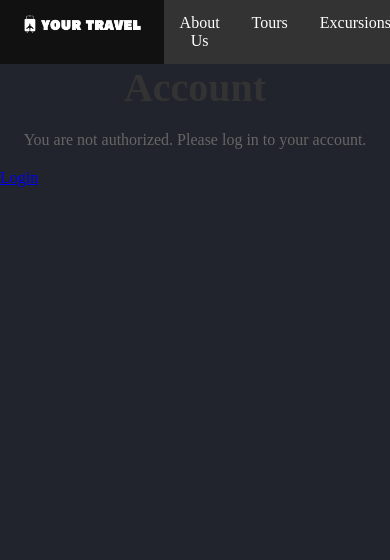
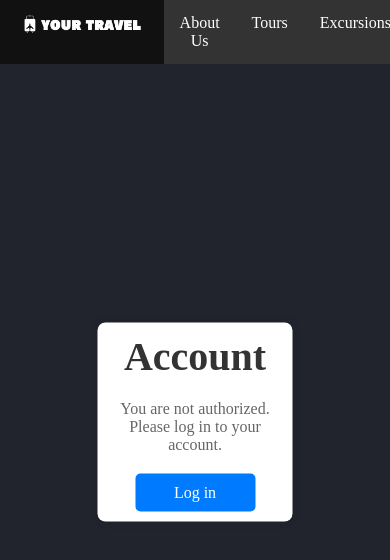
Before and after one commit to marianamrn/travel-agency, a Vue app: page /myprofile in a window 390 px wide. Shown: the top 560 px of the page. Built offline with nearby package versions, Linux system fonts and the light colour scheme.

Commit message:
Update styles to My Account

```diff
--- a/src/components/AboutUs.vue
+++ b/src/components/AboutUs.vue
@@ -1,7 +1,29 @@
 <template>
-  <div>
+  <div class="about-us">
     <h1>About Us</h1>
-    <p>Information about us.</p>
+    <section class="countries">
+      <h2>Countries We Collaborate With</h2>
+      <!-- Мапа країн, з якими співпрацює компанія -->
+      <iframe
+        src="https://www.google.com/maps/d/embed?mid=your_map_id"
+        width="640"
+        height="480"
+        frameborder="0"
+        style="border:0"
+        allowfullscreen
+      ></iframe>
+    </section>
+    <section class="booking-guide">
+      <h2>Booking Guide</h2>
+      <!-- Гайд по бронюванню -->
+      <ol>
+        <li>Choose your destination.</li>
+        <li>Select your travel dates.</li>
+        <li>Provide traveler information.</li>
+        <li>Make a payment to confirm your booking.</li>
+        <li>Receive your booking confirmation.</li>
+      </ol>
+    </section>
   </div>
 </template>
 
@@ -9,3 +31,40 @@
 export default {
 };
 </script>
+
+<style scoped>
+.about-us {
+  font-family: Arial, sans-serif;
+  padding: 20px;
+}
+
+.about-us h1 {
+  font-size: 2em;
+  margin-bottom: 20px;
+}
+
+.about-us section {
+  margin-bottom: 40px;
+}
+
+.about-us h2 {
+  font-size: 1.5em;
+  margin-bottom: 10px;
+  color: #333;
+}
+
+.about-us iframe {
+  width: 100%;
+  height: 480px;
+  border: none;
+  margin-top: 10px;
+}
+
+.booking-guide ol {
+  padding-left: 20px;
+}
+
+.booking-guide li {
+  margin-bottom: 10px;
+}
+</style>
--- a/src/components/MyProfile.vue
+++ b/src/components/MyProfile.vue
@@ -2,7 +2,7 @@
   <div v-if="isAuthenticated">
     <div class="myprofile">
       <h1>Account</h1>
-      <p class="start">Welcome, {{ user.name }}! Welcome to your personal account!</p>
+      <p class="start">Welcome to your personal account, {{ user.name }}!</p>
       <div class="user_info">
         <p class="name_table">Basic Information</p>
         <table class="user_info_table">
@@ -27,10 +27,10 @@
       <button class="logout-btn" @click="logout">Log Out</button>
     </div>
   </div>
-  <div v-else>
+  <div v-else class="unauthorized">
     <h1>Account</h1>
     <p class="start">You are not authorized. Please log in to your account.</p>
-    <router-link to="/login" class="login">Login</router-link>
+    <router-link to="/login" class="login-btn">Log in</router-link>
   </div>
 </template>
 
@@ -48,22 +48,26 @@ export default {
   },
   methods: {
     logout() {
-      logout(); // Видаляємо дані з localStorage
-      this.$router.push('/login'); // Перенаправляємо на сторінку логіну після виходу
+      logout();
+      this.$router.push('/login');
     }
   }
 };
 </script>
 
 <style scoped>
-/* Global styles */
-.myprofile {
+.myprofile,
+.unauthorized {
   max-width: 800px;
   margin: 0 auto;
   padding: 20px;
   background-color: #fff;
   box-shadow: 0 0 10px rgba(0,0,0,0.1);
   border-radius: 8px;
+  position: absolute;
+  top: 50%;
+  left: 50%;
+  transform: translate(-50%, -50%);
 }
 
 h1 {
@@ -125,8 +129,41 @@ h1 {
   background-color: #c82333;
 }
 
+.unauthorized h1 {
+  font-size: 2.5rem;
+  color: #333;
+  text-align: center;
+  margin-bottom: 20px;
+}
+
+.unauthorized .start {
+  font-size: 1.2rem;
+  color: #666;
+  text-align: center;
+  margin-bottom: 20px;
+}
+
+.unauthorized .login-btn {
+  display: block;
+  text-align: center;
+  width: 120px;
+  font-size: 1rem;
+  color: #fff;
+  background-color: #007bff;
+  text-decoration: none;
+  padding: 10px 20px;
+  border-radius: 5px;
+  margin: 20px auto 0 auto; /* Center the button horizontally */
+  transition: background-color 0.3s;
+}
+
+.unauthorized .login-btn:hover {
+  background-color: #0056b3;
+}
+
 @media (max-width: 600px) {
-  .myprofile {
+  .myprofile,
+  .unauthorized {
     padding: 10px;
   }
   .start {
@@ -136,5 +173,8 @@ h1 {
   .user_info_table td {
     padding: 8px;
   }
+  .unauthorized .start {
+    font-size: 1rem;
+  }
 }
 </style>
--- a/src/components/menu.vue
+++ b/src/components/menu.vue
@@ -6,7 +6,6 @@
       <li><router-link to="/tours">Tours</router-link></li>
       <li><router-link to="/excursions">Excursions</router-link></li>
       <li><router-link to="/hotels">Hotels</router-link></li>
-      <li><router-link to="/news">News</router-link></li>
       <li><router-link to="/contacts">Contacts</router-link></li>
       <li><router-link to="/myprofile">My Profile</router-link></li>
     </ul>
```
Also changed, not shown: src/components/News.vue (deleted, +0 -11 lines).
